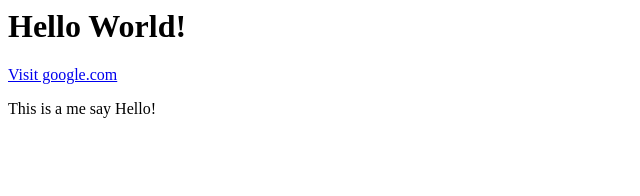
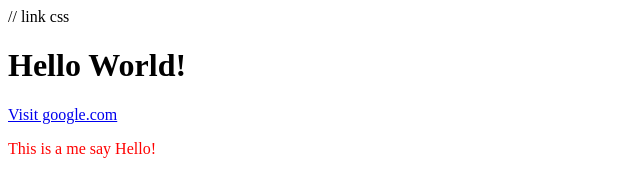
Before and after one commit to abdelrahmanlifestyle/git-new, a plain HTML site: page index.html in a window 1280 px wide. Shown: the whole page, without its empty margins (0-640 px from the left). Drawn offline with Linux system fonts and the light colour scheme.

Commit message:
style (style.css) add link it in index.html

```diff
--- a/index.html
+++ b/index.html
@@ -1,3 +1,6 @@
+// link css
+<link rel="stylesheet" type="text/css" href="style.css" />
+
 <h1>Hello World!</h1>
 
 <a href="https://www.google.com">Visit google.com</a>
--- /dev/null
+++ b/style.css
@@ -0,0 +1,3 @@
+p {
+  color: red;
+}
```
